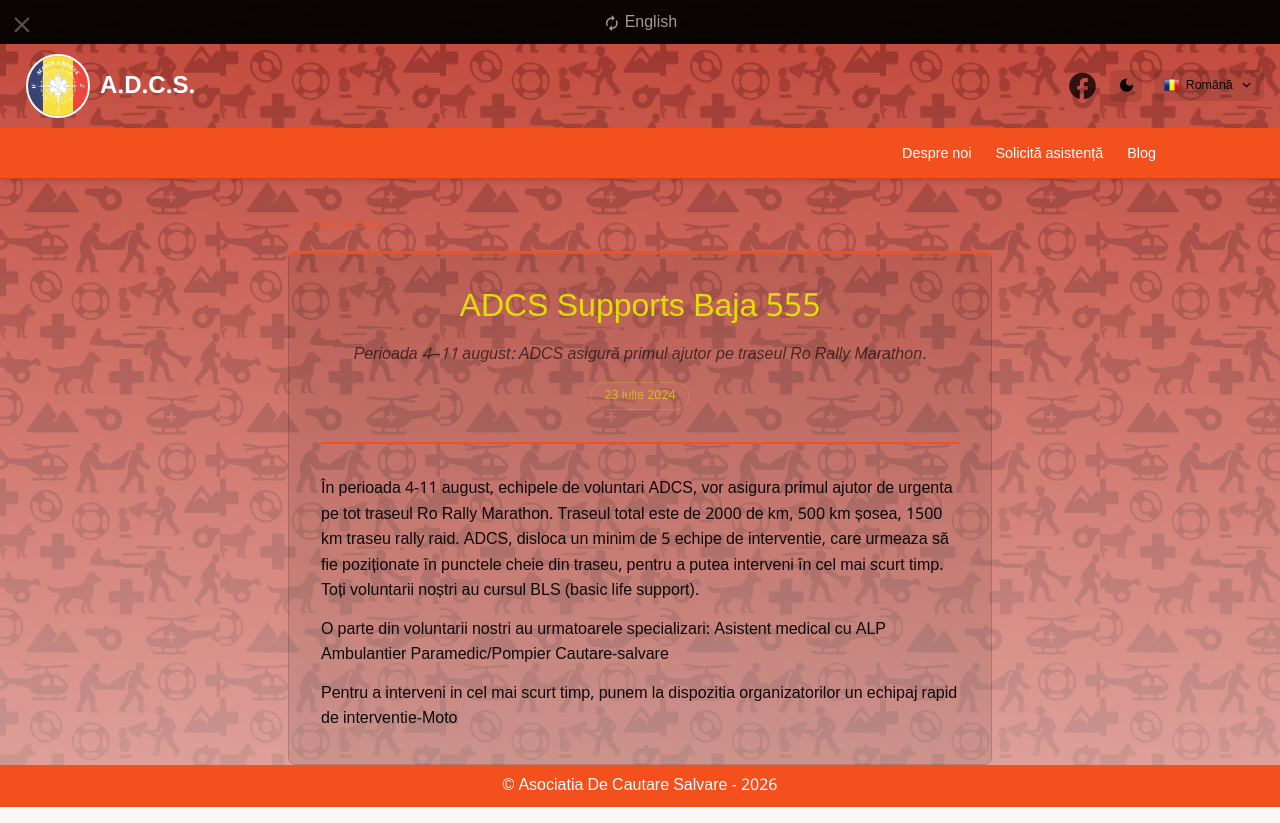
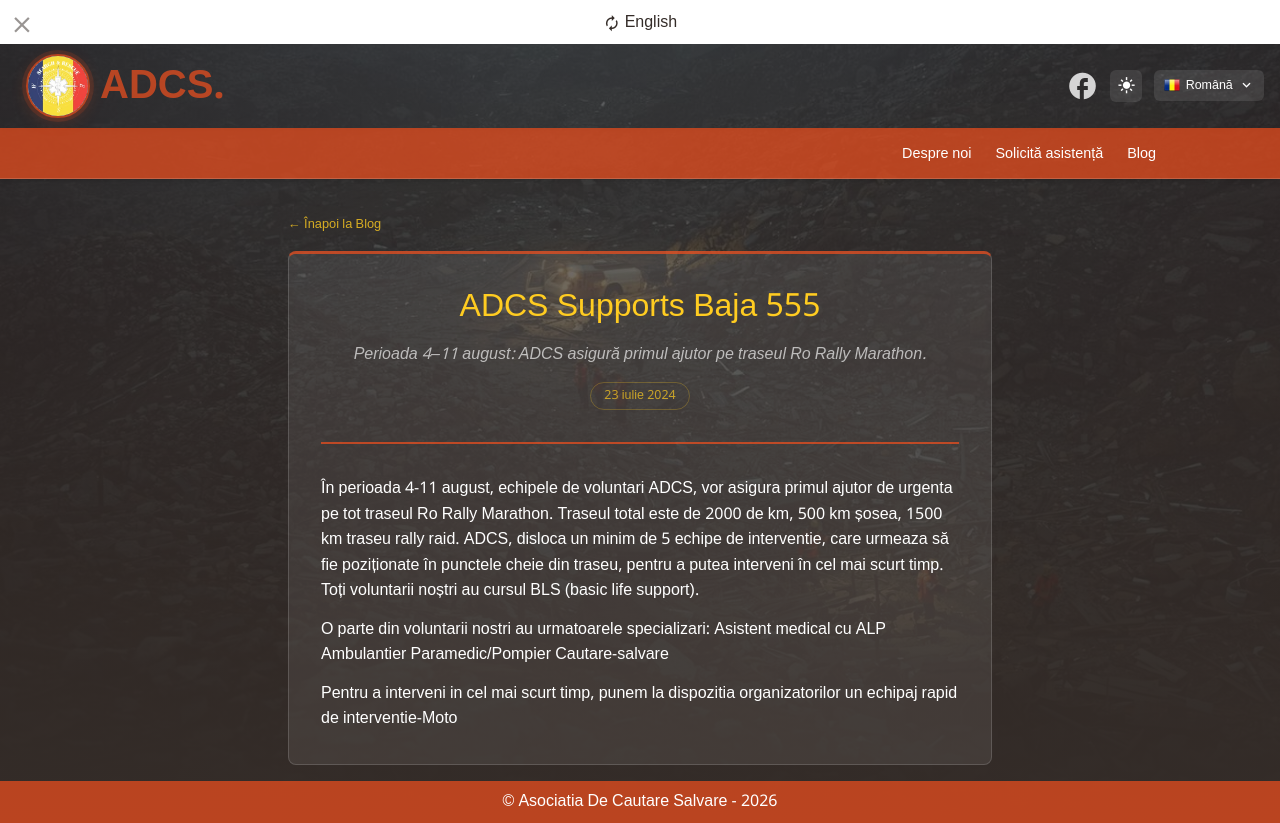
Before and after one commit to cvic/adcs-dev, an Astro site: page /ro/blog/adcs-supports-baja-555-2024 in a window 1280 px wide. Built offline with nearby package versions, Linux system fonts and the light colour scheme; Astro itself is replaced by a stand-in of ours.

Commit message:
made fixes and added background

```diff
--- a/src/components/Footer.astro
+++ b/src/components/Footer.astro
@@ -10,10 +10,10 @@
 
 <style>
   footer {
+    margin-top: 1rem;
     text-align: center;
     background-color: var(--color-theme);
-    color: white;
-    text-align: center;
+    color: var(--color-main);
     padding: 0.5rem;
   }
 </style>
--- a/src/components/HelpFormComponents/AlertHelpForm.astro
+++ b/src/components/HelpFormComponents/AlertHelpForm.astro
@@ -31,6 +31,7 @@
     border-top: 3px solid var(--color-caution);
     padding: var(--sp-s) var(--sp-m);
     text-align: center;
+    margin-block-start: var(--sp-m);
   }
 
   .red {
--- a/src/components/NavLogo.astro
+++ b/src/components/NavLogo.astro
@@ -15,7 +15,7 @@
 ---
 
 <nav class="logo-nav shadow-md mb-4">
-  <div class="mx-auto flex items-center justify-between">
+  <div class="mx-auto flex flex-wrap items-center justify-between">
     <!-- Logo -->
     <a href={getRelativeLocaleUrl(locale, "/")} class="text_header">
       <Image
@@ -24,7 +24,7 @@
         class="logo_header"
         loading="eager"
       />
-      <div class="text-header font-bold logo-title">A.D.C.S.</div>
+      <div class="text-header font-bold logo-title">ADCS.</div>
     </a>
 
     <!-- Desktop Menu -->
@@ -56,10 +56,13 @@
         width: 4rem !important;
         display: inline;
         border-radius: 100%;
-        border: 2px solid white;
+        border: 2px solid var(--color-theme);
+        box-shadow:
+          0 0 0 4px color-mix(in srgb, var(--color-theme) 20%, transparent),
+          0 4px 16px color-mix(in srgb, var(--color-theme) 25%, transparent);
         margin: 10px;
         float: left;
-        transition: border-color 0.3s ease;
+        transition: border-color 0.3s ease, box-shadow 0.3s ease;
       }
 
       .text_header {
@@ -69,11 +72,16 @@
         display: flex;
         align-items: center;
         padding-left: var(--sp-s);
+
+        @media (width < 480px) {
+          width: 100%;
+        }
       }
 
       .logo-title {
-        color: white;
-        transition: color 0.3s ease;
+        color: var(--color-theme);
+        font-size: 2.5rem;
+        font-weight: bold;
       }
 
       .fb-icon {
@@ -97,6 +105,12 @@
         list-style: none;
         margin: 0;
         padding: 0 1rem 0 0;
+
+        @media (width < 480px) {
+          width: 100%;
+          justify-content: center;
+          padding: 0 0 0.5rem 0;
+        }
       }
 
       .language-meniu {
--- a/src/layouts/Base.astro
+++ b/src/layouts/Base.astro
@@ -40,10 +40,9 @@
       (function () {
         try {
           var saved = localStorage.getItem("theme");
-          var prefersDark = window.matchMedia("(prefers-color-scheme: dark)").matches;
           document.documentElement.setAttribute(
             "data-theme",
-            saved ?? (prefersDark ? "dark" : "light")
+            saved ?? "dark"
           );
         } catch (e) {}
       })();
--- a/src/pages/[lang]/blog/[...id].astro
+++ b/src/pages/[lang]/blog/[...id].astro
@@ -57,7 +57,7 @@
   .back-link {
     display: inline-block;
     font-size: 0.8rem;
-    color: var(--color-theme);
+    color: var(--color-accent);
     text-decoration: none;
     opacity: 0.8;
     margin-block-end: var(--sp-s);
--- a/src/pages/ro/about.mdx
+++ b/src/pages/ro/about.mdx
@@ -36,7 +36,7 @@
   <section class="about-section">
     <h2>Cum Funcționează</h2>
     <ol>
-      <li><span class="step-num">1</span> Voluntarii din zona sunt notificați automat </li>
+      <li><span class="step-num">1</span> Voluntarii din zona sunt notificați </li>
       <li><span class="step-num">2</span> O echipă răspunde în funcție de disponibilitate și proximitate</li>
     </ol>
     <p class="note">
--- a/src/styles/base.css
+++ b/src/styles/base.css
@@ -129,9 +129,9 @@
 /* ── Light theme — derived from dark ──
    base/main swap roles; theme loses alpha; accent darkens along same hue */
 :root[data-theme="light"] {
-	--color-base: rgba(246, 242, 242, 0.64);  /* dark base (#342c28) mirrored to high lightness */
-	--color-main: rgba(0, 0, 0, 0.94);  /* dark base becomes text — exact inverse of dark's main */
-	--color-theme: #f4501e;  /* same hue as dark theme, full opacity */
-	--color-accent: rgba(228, 228, 0, 0.94);  /* same yellow hue, 3× darker for light bg contrast */
+	--color-base: #f5f1f0;  /* solid light, no transparency — prevents background image bleed */
+	--color-main: #000000;  /* solid dark text — full contrast, mirrors dark theme's base hue */
+	--color-theme: #d43e0f;  /* same hue, slightly darker for better contrast on light bg */
+	--color-accent: #000000;  /* dark amber — same yellow hue shifted dark for light bg legibility */
 	--color-caution: #c01200;  /* same red, slightly more vivid */
 }
--- a/src/styles/layout.css
+++ b/src/styles/layout.css
@@ -6,12 +6,29 @@
 	overflow-x: hidden;
 	background-image:
 		linear-gradient(
-			color-mix(in srgb, var(--color-base) 10%, transparent),
-			color-mix(in srgb, var(--color-base) 90%, transparent)
+			color-mix(in srgb, var(--color-base) 65%, transparent),
+			color-mix(in srgb, var(--color-base) 100%, transparent)
 		),
-		url('/main_bg.png');
-	background-size: auto, 220px 220px;
-	background-repeat: repeat;
+		url('/main_bg_3.jpg');
+    background-size: cover;
+
+}
+
+/* In light mode, use a much stronger overlay so the background image
+   doesn't wash out text and content */
+[data-theme="light"] body {
+    min-height: 100vh;
+    display: flex;
+    flex-direction: column;
+    overflow-x: hidden;
+	background-image:
+        linear-gradient(
+            color-mix(in srgb, var(--color-base) 65%, transparent),
+            color-mix(in srgb, var(--color-base) 100%, transparent)
+        ),
+		url('/main_bg_5.jpg');
+    background-size: cover;
+    background-repeat: no-repeat;
 }
 
 .l-main {
```
Also changed, not shown: public/main_bg_2.jpg (added), public/main_bg_3.jpg (added), public/main_bg_4.jpg (added), public/main_bg_5.jpg (added).
